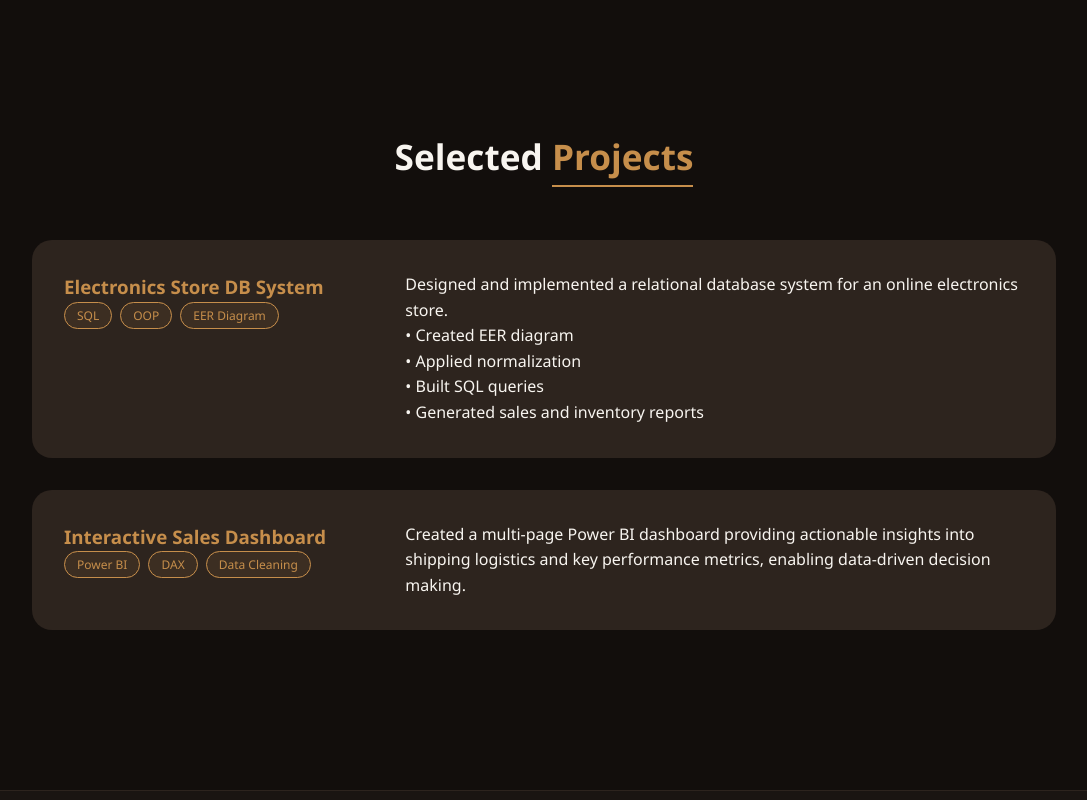
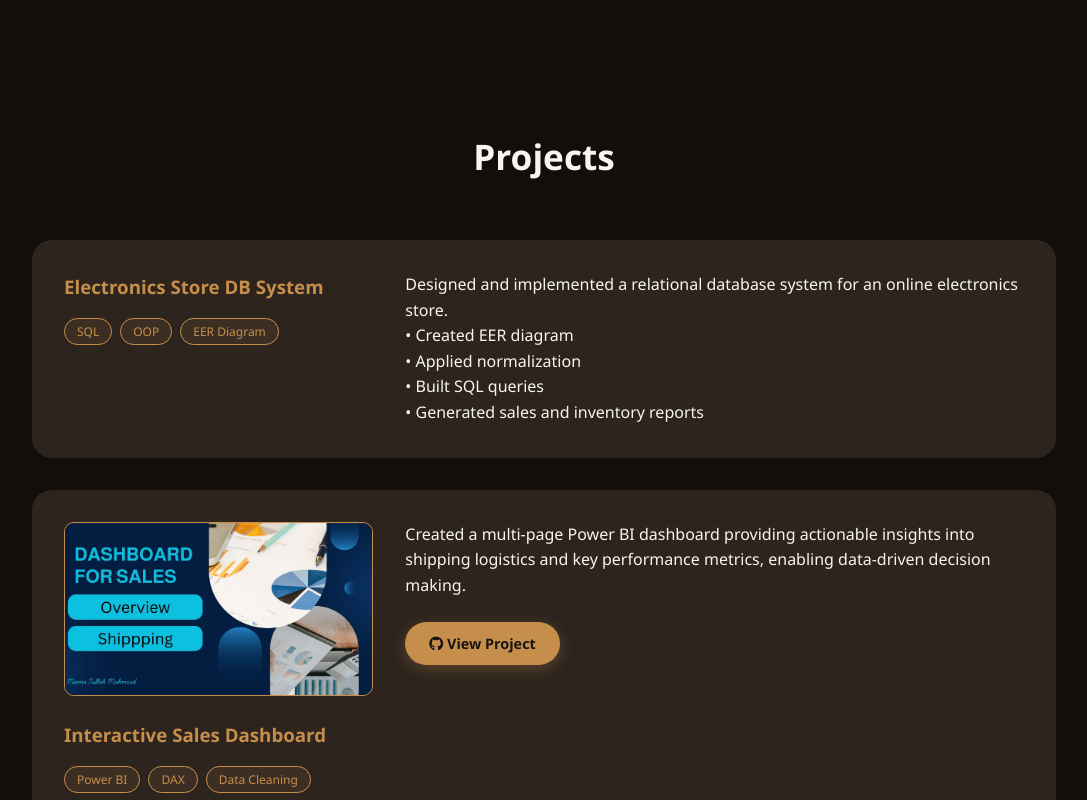
Before and after one commit to mennamahmoud9090/portfolio, a plain HTML site: page index.html in a window 1280 px wide. Shown: the part 2340-3140 px from the top of the page, without its empty margins (96-1183 px from the left). Drawn offline with Linux system fonts and the light colour scheme.

Commit message:
Enhance project section with image preview
Added image preview and updated project section.

```diff
--- a/index.html
+++ b/index.html
@@ -199,6 +199,7 @@
             transition: 0.3s;
         }
         .project-card:hover { box-shadow: 0 10px 30px rgba(0,0,0,0.4); }
+        .project-tags { margin-top: 1rem; }
         .project-tags span {
             font-size: 0.75rem;
             background: rgba(198, 142, 75, 0.1);
@@ -207,6 +208,14 @@
             margin-right: 8px;
             border-radius: 50px;
             border: 1px solid var(--accent-gold);
+        }
+
+        .project-img-preview {
+            width: 100%;
+            max-width: 400px;
+            border-radius: 10px;
+            border: 1px solid var(--accent-gold);
+            margin-bottom: 1rem;
         }
 
         @media (max-width: 1024px) {
@@ -328,7 +337,7 @@
     </section>
 
     <section id="projects" style="background-color: #120e0c;">
-        <h2>Selected <span>Projects</span></h2>
+        <h2>Projects</h2>
 
         <div class="project-card">
             <div style="flex: 1;">
@@ -348,6 +357,7 @@
 
         <div class="project-card">
             <div style="flex: 1;">
+                <img src="p1.png" alt="Sales Dashboard Preview" class="project-img-preview">
                 <h3 style="color: var(--accent-gold);">Interactive Sales Dashboard</h3>
                 <div class="project-tags"><span>Power BI</span><span>DAX</span><span>Data Cleaning</span></div>
             </div>
@@ -355,6 +365,9 @@
                 <p>
                     Created a multi-page Power BI dashboard providing actionable insights into shipping logistics and key performance metrics, enabling data-driven decision making.
                 </p>
+                <a href="https://github.com/mennamahmoud9090/Sales-Analysis-PowerBI" target="_blank" class="btn" style="margin-top: 1.5rem; padding: 0.6rem 1.5rem; font-size: 0.9rem;">
+                    <i class="fab fa-github"></i> View Project
+                </a>
             </div>
         </div>
     </section>
```
